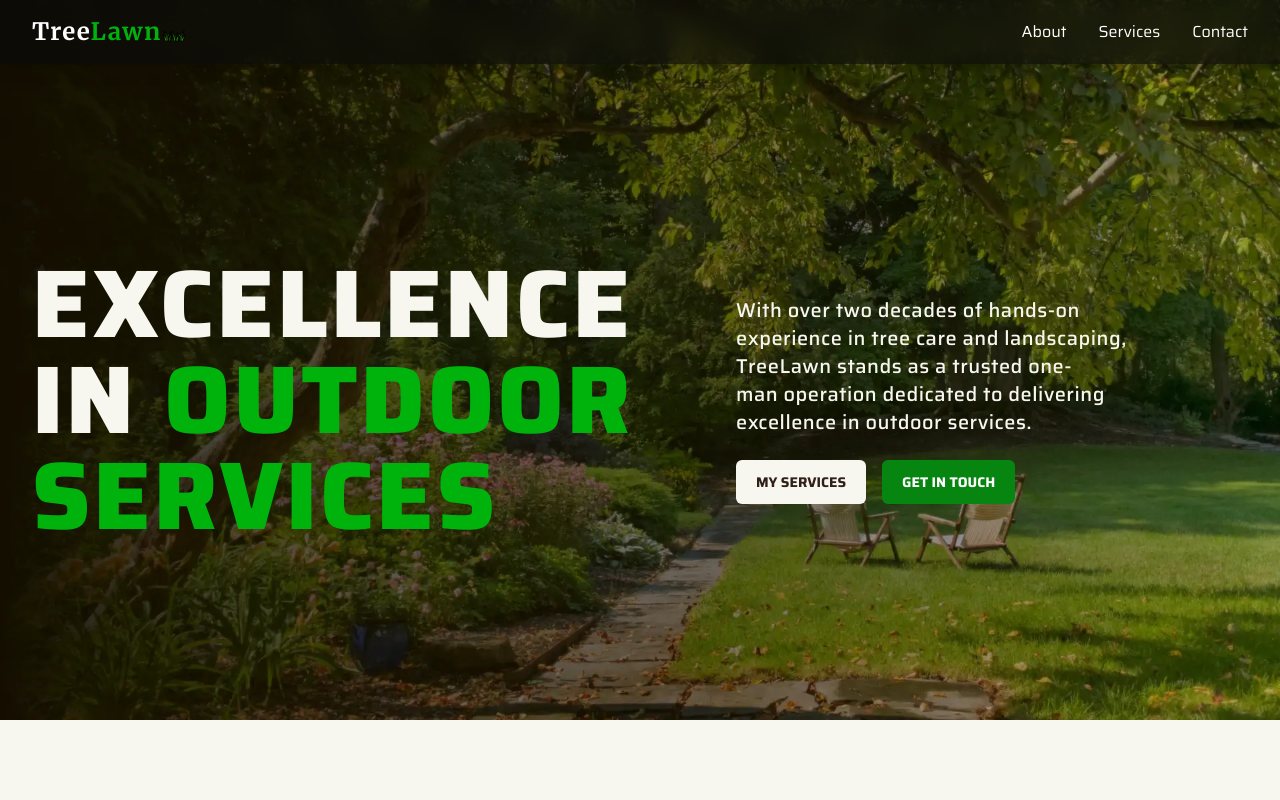
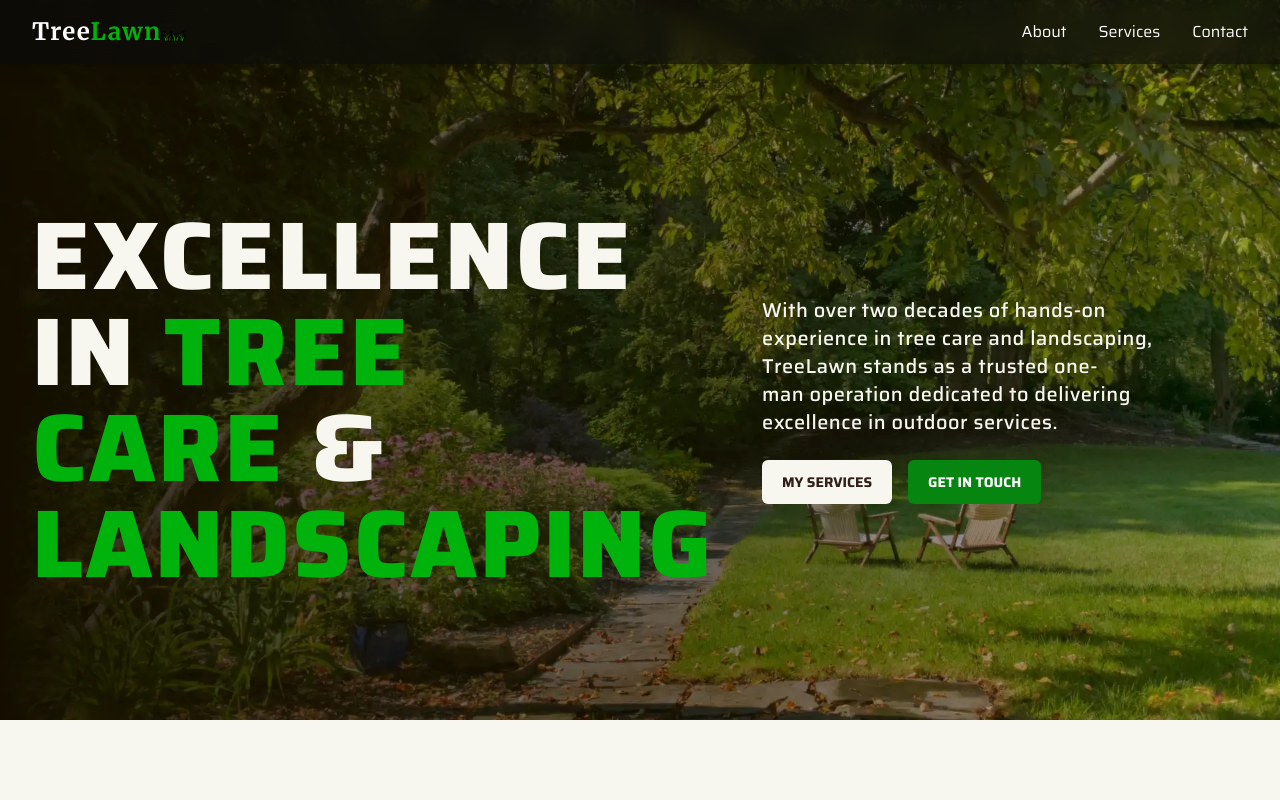
Before and after one commit to KramYengir/treelawn_v2, a Next.js app: page / in a window 1280 px wide. Shown: the top 800 px of the page. Built offline with nearby package versions, Linux system fonts and the light colour scheme.

Commit message:
update title

```diff
--- a/components/Hero.tsx
+++ b/components/Hero.tsx
@@ -8,17 +8,17 @@ const Hero = () => {
       className="relative flex flex-col justify-center text-mucky-50 pt-20 min-h-[90vh] bg-[url('../public/images/garden-sm.webp')] md:bg-[url('../public/images/garden.webp')] bg-cover bg-center"
     >
       <div className="rm-container w-full flex flex-col lg:flex-row items-start lg:items-center justify-evenly gap-x-12 gap-y-12 text-balance">
-        <div className="flex-1 flex flex-col items-start justify-center gap-y-4 max-w-md md:max-w-lg lg:max-w-2xl">
+        <div className="flex-1 flex flex-col items-start justify-center gap-y-4 max-w-md md:max-w-lg lg:max-w-3xl">
           <h1
             className="uppercase text-5xl md:text-7xl xl:text-8xl font-extrabold tracking-wide"
-            aria-label="excellence in outdoor services right way"
+            aria-label="excellence in tree care and landscaping"
           >
-            excellence in{" "}
-            <span className="text-apple-600">outdoor services</span>{" "}
+            excellence in <span className="text-apple-600">tree care</span> &{" "}
+            <span className="text-apple-600">landscaping</span>{" "}
           </h1>
         </div>
         <div className="flex-1 flex flex-col items-start justify-center gap-x-12 gap-y-6 max-w-lg">
-          <p className="font-medium tracking-wide md:text-lg lg:text-xl max-w-md">
+          <p className="text-balance font-medium tracking-wide md:text-lg lg:text-xl max-w-md">
             With over two decades of hands-on experience in tree care and
             landscaping, TreeLawn stands as a trusted one-man operation
             dedicated to delivering excellence in outdoor services.
```
